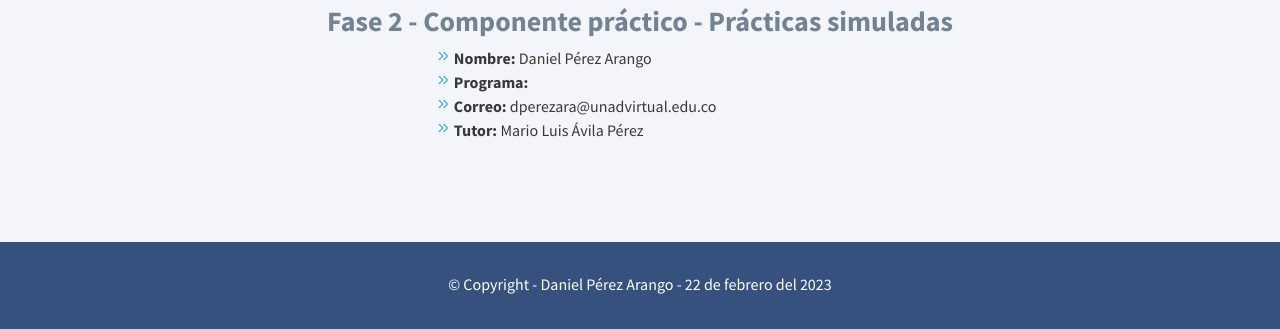
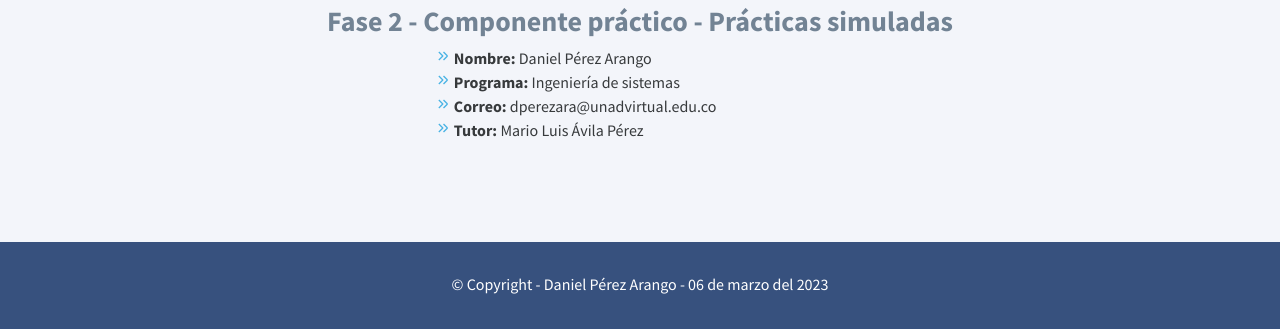
Before and after one commit to DanielPerez2023/Fase-2-DSW-DanielPrerez1391, a plain HTML site: page index.html in a window 1280 px wide. Shown: the part 4408-4737 px from the top of the page. Drawn offline with nearby package versions, Linux system fonts and the light colour scheme.

Commit message:
agregar ultima fecha

```diff
--- a/index.html
+++ b/index.html
@@ -316,7 +316,7 @@
         <div class="col-lg-4">
           <div class="container>
             <li class="list-group-item"> <i class="fi fi-rs-angle-double-small-right" style="color: #47B2E4;"></i> <b> Nombre: </b> Daniel Pérez Arango </li>
-            <li class="list-group-item"> <i class="fi fi-rs-angle-double-small-right" style="color: #47B2E4;"></i> <b> Programa: </b> </li>
+            <li class="list-group-item"> <i class="fi fi-rs-angle-double-small-right" style="color: #47B2E4;"></i> <b> Programa: </b> Ingeniería de sistemas </li>
             <li class="list-group-item"> <i class="fi fi-rs-angle-double-small-right" style="color: #47B2E4;"></i> <b> Correo: </b> dperezara@unadvirtual.edu.co </li>
             <li class="list-group-item"> <i class="fi fi-rs-angle-double-small-right" style="color: #47B2E4;"></i> <b> Tutor: </b> Mario Luis Ávila Pérez </li>
           </div>
@@ -329,7 +329,7 @@
 
     <footer class="bg-color-int" style="padding-top: 30px; padding-bottom: 20px;">
       <section class="footer">
-          <p class="text-white text-center"> &copy; Copyright - Daniel Pérez Arango - 22 de febrero del 2023</p>
+          <p class="text-white text-center"> &copy; Copyright - Daniel Pérez Arango - 06 de marzo del 2023</p>
       </section>
     </footer>
 
```
